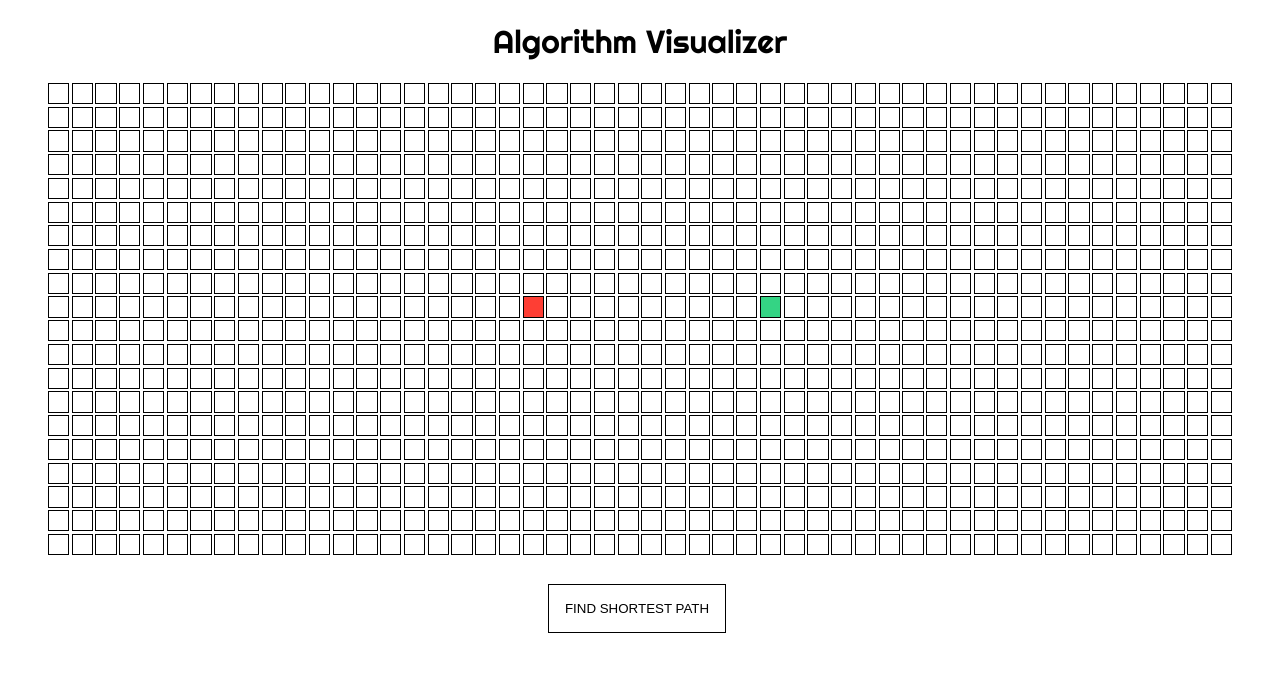
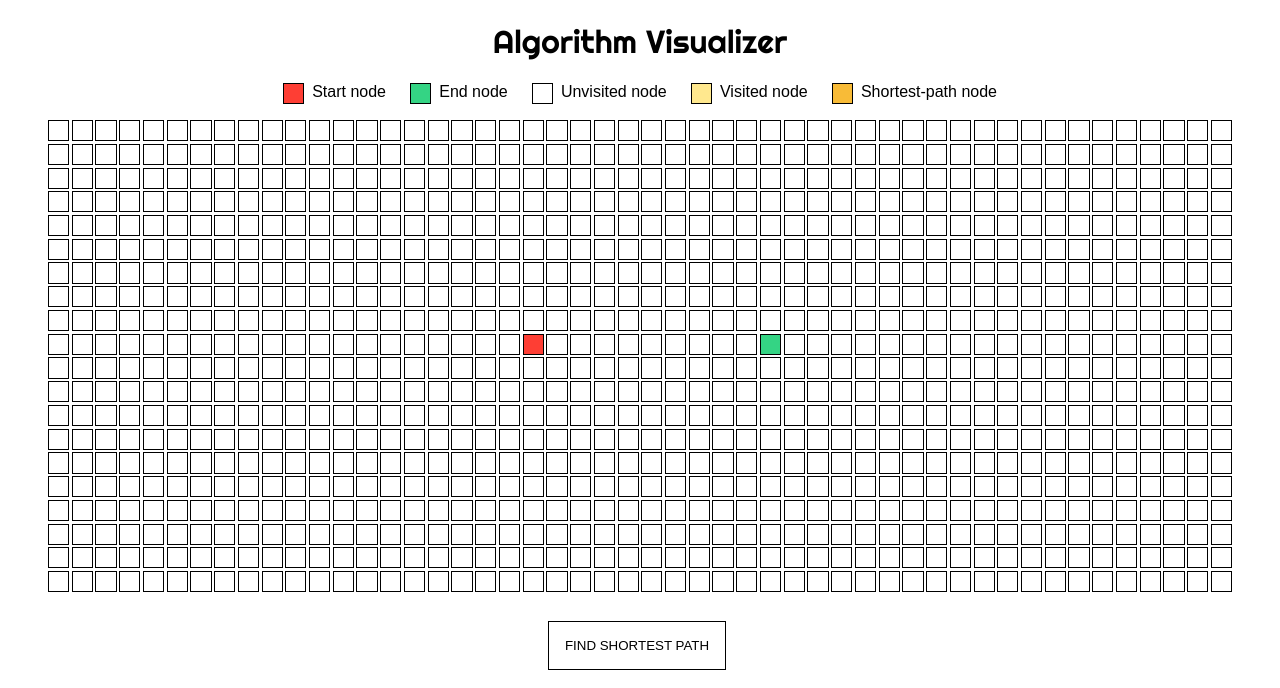
Before and after one commit to sonngdev/algorithms-visualizer, a React (Vite) app in the folder react-vite/: page / in a window 1280 px wide. Shown: the top 688 px of the page. Built offline with nearby package versions, Linux system fonts and the light colour scheme.

Commit message:
feat: Add node legends

```diff
--- a/react-vite/src/App.css
+++ b/react-vite/src/App.css
@@ -9,6 +9,17 @@
   font-family: 'Righteous';
 }
 
+.legends {
+  display: flex;
+  column-gap: 1.5rem;
+  margin-bottom: 1rem;
+}
+
+.legend-group {
+  display: flex;
+  column-gap: 0.5rem;
+}
+
 .grid {
   --grid-gap: 0.2vw;
   display: grid;
@@ -17,7 +28,7 @@
   width: fit-content;
 }
 
-button.action {
+.action {
   margin-top: 2rem;
   text-transform: uppercase;
   border: solid 1px black;
@@ -29,7 +40,7 @@ button.action {
   transform: translate(-3px, -3px);
 }
 
-button.action:hover {
+.action:hover {
   box-shadow: 3px 3px 0 0;
   transform: translate(-6px, -6px);
 }
--- a/react-vite/src/App.tsx
+++ b/react-vite/src/App.tsx
@@ -139,6 +139,30 @@ function App() {
   return (
     <div className="App">
       <h1 className="title">Algorithm Visualizer</h1>
+
+      <div className="legends">
+        <div className="legend-group">
+          <div className="node start"></div>
+          <span>Start node</span>
+        </div>
+        <div className="legend-group">
+          <div className="node end"></div>
+          <span>End node</span>
+        </div>
+        <div className="legend-group">
+          <div className="node"></div>
+          <span>Unvisited node</span>
+        </div>
+        <div className="legend-group">
+          <div className="node visited"></div>
+          <span>Visited node</span>
+        </div>
+        <div className="legend-group">
+          <div className="node on-path"></div>
+          <span>Shortest-path node</span>
+        </div>
+      </div>
+
       <div
         className="grid"
         style={{
```
